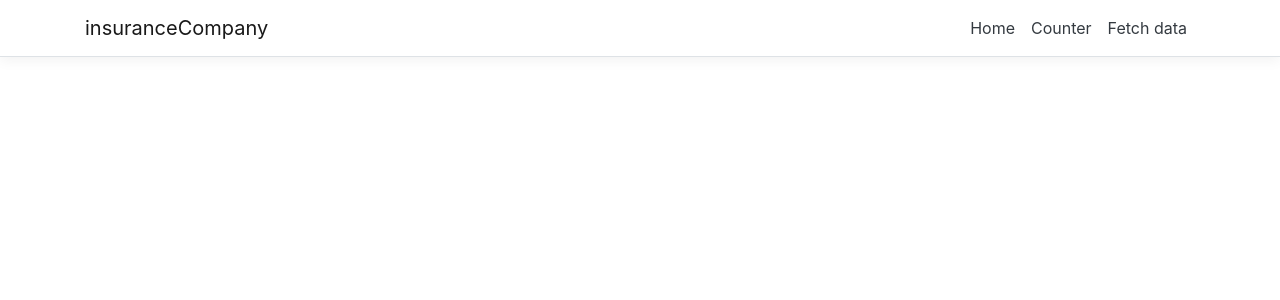
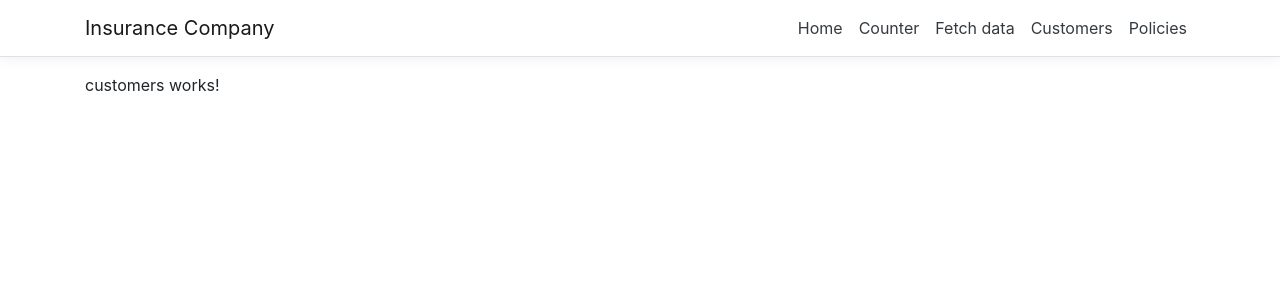
Before and after one commit to sebastianun6/insuranceCompany, an Angular app in the folder ClientApp/: page /customers in a window 1280 px wide. Before the commit this address led to /. Shown: the top 300 px of the page. Built offline with nearby package versions, Linux system fonts and the light colour scheme.

Commit message:
Adding components for customers and policies in the Angular project.

```diff
--- /dev/null
+++ b/ClientApp/src/app/customers/customers.component.html
@@ -0,0 +1 @@
+<p>customers works!</p>
--- /dev/null
+++ b/ClientApp/src/app/customers/customers.component.ts
@@ -0,0 +1,15 @@
+import { Component, OnInit } from '@angular/core';
+
+@Component({
+  selector: 'app-customers',
+  templateUrl: './customers.component.html',
+  styleUrls: ['./customers.component.css']
+})
+export class CustomersComponent implements OnInit {
+
+  constructor() { }
+
+  ngOnInit() {
+  }
+
+}
--- a/ClientApp/src/app/nav-menu/nav-menu.component.html
+++ b/ClientApp/src/app/nav-menu/nav-menu.component.html
@@ -3,7 +3,7 @@
     class="navbar navbar-expand-sm navbar-toggleable-sm navbar-light bg-white border-bottom box-shadow mb-3"
   >
     <div class="container">
-      <a class="navbar-brand" [routerLink]="['/']">insuranceCompany</a>
+      <a class="navbar-brand" [routerLink]="['/']">Insurance Company</a>
       <button
         class="navbar-toggler"
         type="button"
@@ -37,6 +37,16 @@
               >Fetch data</a
             >
           </li>
+          <li class="nav-item" [routerLinkActive]="['link-active']">
+            <a class="nav-link text-dark" [routerLink]="['/customers']"
+              >Customers</a
+            >
+          </li>
+          <li class="nav-item" [routerLinkActive]="['link-active']">
+            <a class="nav-link text-dark" [routerLink]="['/policies']"
+              >Policies</a
+            >
+          </li>
         </ul>
       </div>
     </div>
--- /dev/null
+++ b/ClientApp/src/app/policies/policies.component.html
@@ -0,0 +1 @@
+<p>policies works!</p>
--- /dev/null
+++ b/ClientApp/src/app/policies/policies.component.ts
@@ -0,0 +1,15 @@
+import { Component, OnInit } from '@angular/core';
+
+@Component({
+  selector: 'app-policies',
+  templateUrl: './policies.component.html',
+  styleUrls: ['./policies.component.css']
+})
+export class PoliciesComponent implements OnInit {
+
+  constructor() { }
+
+  ngOnInit() {
+  }
+
+}
```
Also changed, not shown: ClientApp/src/app/app.module.ts (+7 -1 lines), ClientApp/src/app/customers/customers.component.css (added), ClientApp/src/app/policies/policies.component.css (added), 2 other files (tests, documents, lock files or other folders).
